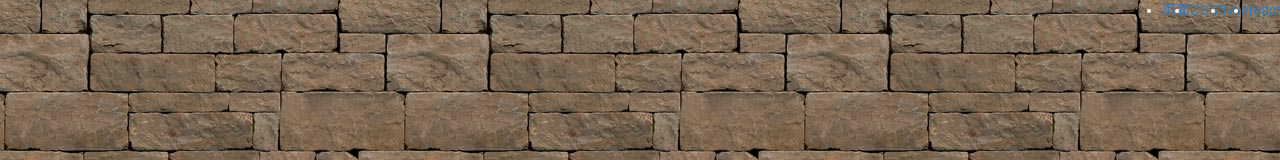
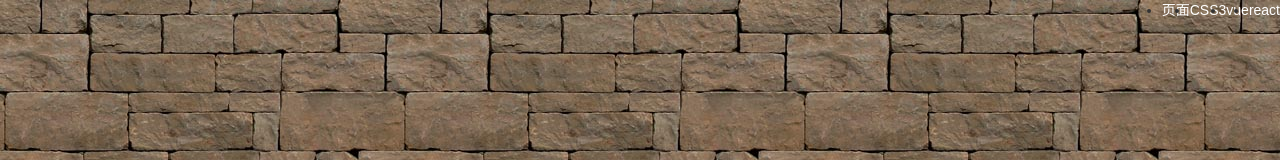
Before and after one commit to mintysky/mintysky.github.io, a plain HTML site: page index.html in a window 1280 px wide. Shown: the top 160 px of the page. Drawn offline with nearby package versions, Linux system fonts and the light colour scheme; files that its build step writes are made by us from their sources.

Commit message:
Update main.scss

```diff
--- a/css/main.scss
+++ b/css/main.scss
@@ -9,9 +9,10 @@ body{
 }
 .nav-right{
   float:right;
-
+  ul>li{
+  float:left;
+    a{
+       color:#fff;
+    }
+  }
 }
-.nav-right>ul>li{
-  float:left;
-  color:#fff;
-}
```
